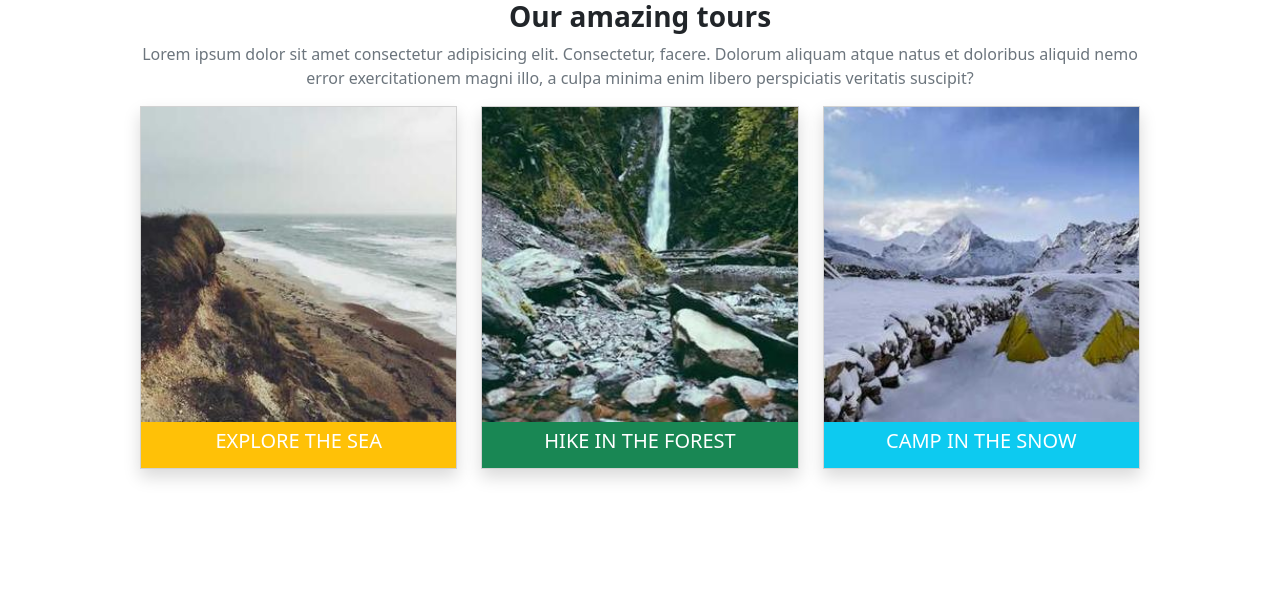
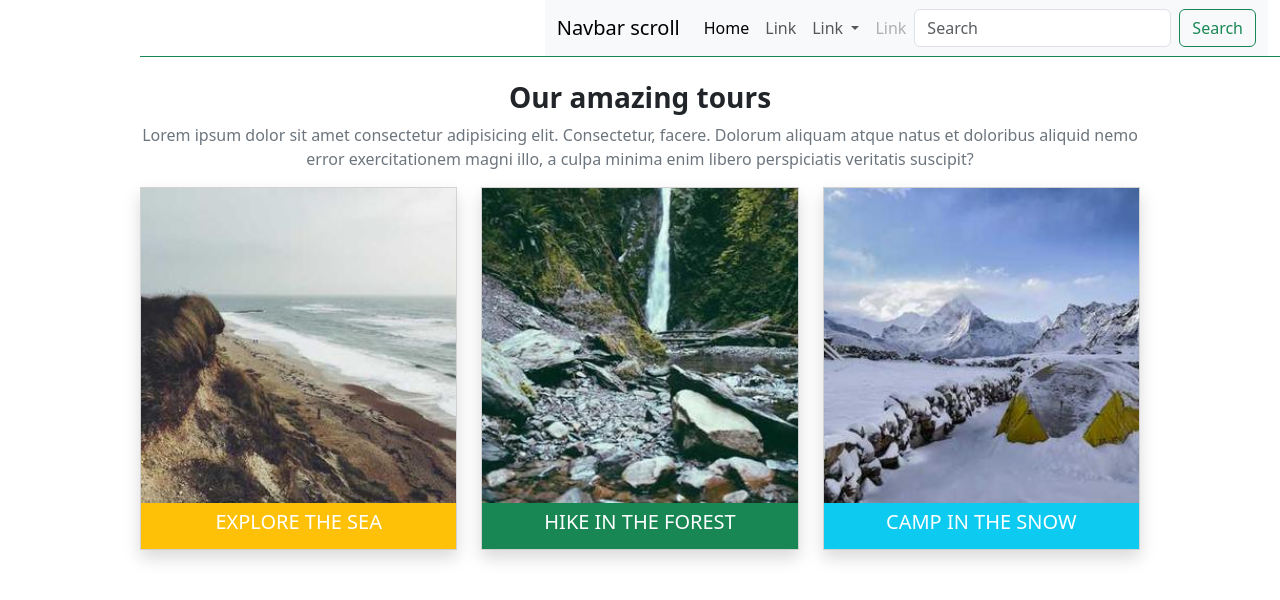
Before and after one commit to JordanSgrigna/bootstrap-travel-agency, a plain HTML site: page index.html in a window 1280 px wide. Drawn offline with nearby package versions, Linux system fonts and the light colour scheme.

Commit message:
Added Navbar

```diff
--- a/index.html
+++ b/index.html
@@ -10,8 +10,62 @@
 
   <body>
 
+    <!--NAVBAR-->
 
-    <div class="container page_mw">
+    <div class="container me-0 border-bottom border-success">
+
+      <div class="row">
+
+        <div class="col d-flex justify-content-end">
+          <nav class="navbar navbar-expand-lg bg-body-tertiary">
+            <div class="container-fluid">
+              <a class="navbar-brand" href="#">Navbar scroll</a>
+              <button class="navbar-toggler" type="button" data-bs-toggle="collapse" data-bs-target="#navbarScroll" aria-controls="navbarScroll" aria-expanded="false" aria-label="Toggle navigation">
+                <span class="navbar-toggler-icon"></span>
+              </button>
+              <div class="collapse navbar-collapse" id="navbarScroll">
+                <ul class="navbar-nav me-auto my-2 my-lg-0 navbar-nav-scroll" style="--bs-scroll-height: 100px;">
+                  <li class="nav-item">
+                    <a class="nav-link active" aria-current="page" href="#">Home</a>
+                  </li>
+                  <li class="nav-item">
+                    <a class="nav-link" href="#">Link</a>
+                  </li>
+                  <li class="nav-item dropdown">
+                    <a class="nav-link dropdown-toggle" href="#" role="button" data-bs-toggle="dropdown" aria-expanded="false">
+                      Link
+                    </a>
+                    <ul class="dropdown-menu">
+                      <li><a class="dropdown-item" href="#">Action</a></li>
+                      <li><a class="dropdown-item" href="#">Another action</a></li>
+                      <li><hr class="dropdown-divider"></li>
+                      <li><a class="dropdown-item" href="#">Something else here</a></li>
+                    </ul>
+                  </li>
+                  <li class="nav-item">
+                    <a class="nav-link disabled">Link</a>
+                  </li>
+                </ul>
+                <form class="d-flex" role="search">
+                  <input class="form-control me-2" type="search" placeholder="Search" aria-label="Search">
+                  <button class="btn btn-outline-success" type="submit">Search</button>
+                </form>
+              </div>
+            </div>
+          </nav>
+
+        </div>
+
+
+
+      </div>
+
+    </div>
+
+    <!-- PAGE TITLE-->
+
+
+    <div class="container page_mw pt-4">
 
       <div class="row">
 
```
